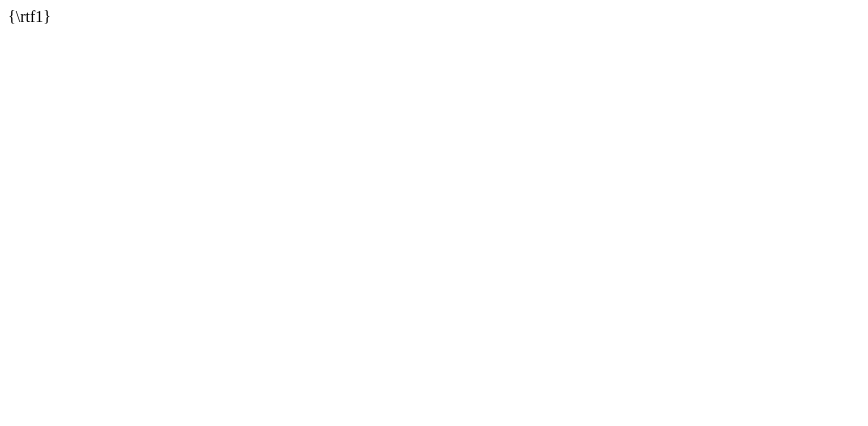
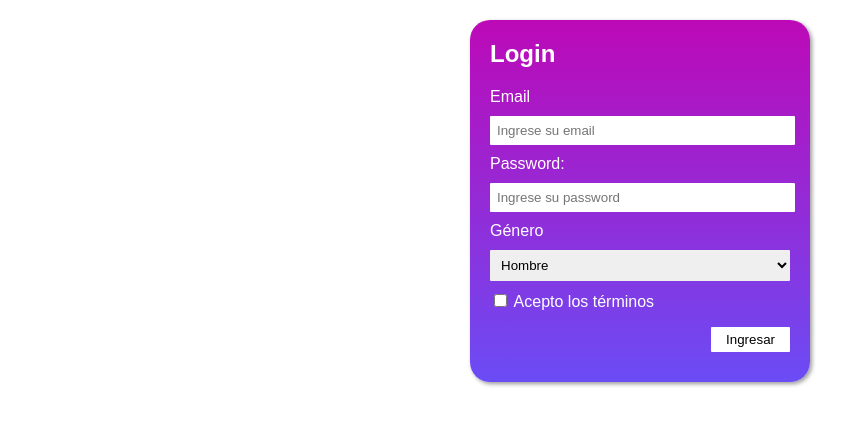
Before and after one commit to edeluz/aspirantes-mir-html-y-css, a plain HTML site: page ejercicio1-html-y-css/ejercicio2-html-y-css/index.html in a window 1280 px wide. Shown: the whole page, without its empty margins (0-868 px from the left). Drawn offline with Linux system fonts and the light colour scheme.

Commit message:
Implementa el formulario del ejercicio de html

```diff
--- a/ejercicio1-html-y-css/ejercicio2-html-y-css/index.html
+++ b/ejercicio1-html-y-css/ejercicio2-html-y-css/index.html
@@ -1 +1,34 @@
-{\rtf1}
+<!DOCTYPE html>
+<html lang="es">
+<head>
+    <meta charset="UTF-8">
+    <meta http-equiv="X-UA-Compatible" content="IE=edge">
+    <meta name="viewport" content="width=device-width, initial-scale=1.0">
+    <title>Login</title>
+    <link rel="stylesheet" href="styles.css">
+</head>
+    <body>
+     <form>
+        <section class="form-login">
+            <h2>Login</h2>
+            <label for="email">Email</label>
+            <input class="fixed-width" type="email" name="email" id="email" placeholder="Ingrese su email">
+            <label for="password">Password:</label>
+            <input class="fixed-width" type="password" name="password" id="password" placeholder="Ingrese su password">
+            <label for="password">Género</label>
+            <select name="gender" id="gender" placeholder="Ingrese su género">
+                <option value="masculino">Hombre</option>
+                <option value="femenino">Mujer</option>
+                <option value="otro">Otro</option>
+            </select>
+            <label>
+                <input type="checkbox" name="terms" class="accept-condition" required> Acepto los términos
+            </label>
+            <div>
+                <input  class="button" type="submit" value="Ingresar">
+            </div>
+
+        </section>
+    </form>
+    </body>
+</html>
--- a/ejercicio1-html-y-css/ejercicio2-html-y-css/styles.css
+++ b/ejercicio1-html-y-css/ejercicio2-html-y-css/styles.css
@@ -0,0 +1,68 @@
+
+  form {
+    margin: 0 auto;
+    padding: 20px 20px 20px 20px;
+    border-radius: 20px;
+    box-shadow: 2px 2px 4px rgba(0,0,0,0.4);
+    background: linear-gradient(to bottom, #bd09b7, #6b4cf5);
+  }
+
+  h2 {
+    margin-top: 0;
+  }
+
+  label {
+    display: block;
+    margin-bottom: 10px;
+  }
+
+  input,  select {
+    display: block;
+    width: 100%;
+    padding: 7px;
+    margin-bottom: 10px;
+    border-radius: 1px;
+    border: none;
+  }
+
+  .button {
+    width: auto;
+    padding: 5px 15px;
+    margin-top: 10px;
+    margin-right: 0;
+    margin-left: auto;
+    border-radius: 1px;
+    border: none;
+    background-color: white;
+    color: #000000;
+  }
+
+  .accept-condition {
+    width: auto;
+    display: inline;
+  }
+
+  .fixed-width {
+    width: 97%;
+  }
+
+  @media only screen and (min-width: 500px) {
+    body {
+        margin: 20px;
+        font-family: sans-serif;
+        color: white;
+    }
+    form {
+        width: 300px;
+    }
+
+  }
+
+  @media only screen and (max-width: 500px) {
+    body {
+        width: 100%;
+        margin: 0px;
+        font-family: sans-serif;
+        color: white;
+    }
+  }
```
